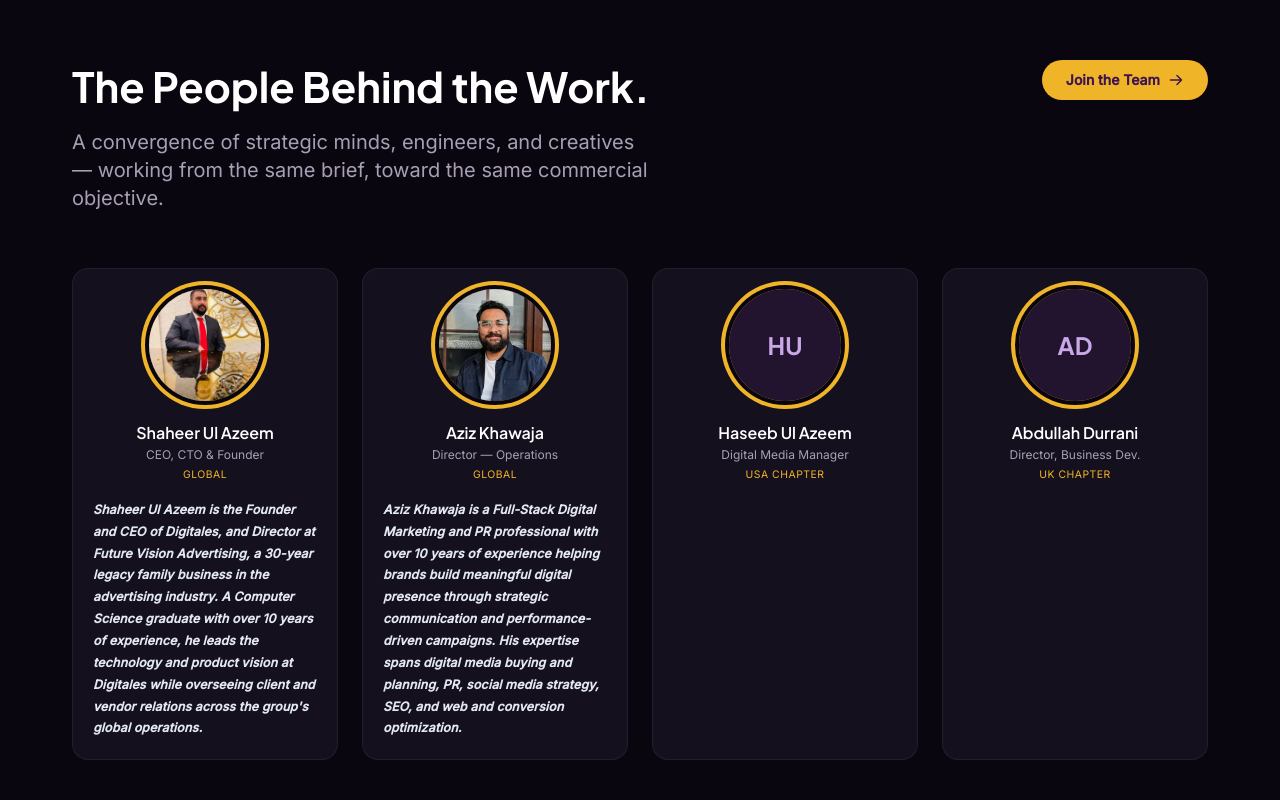
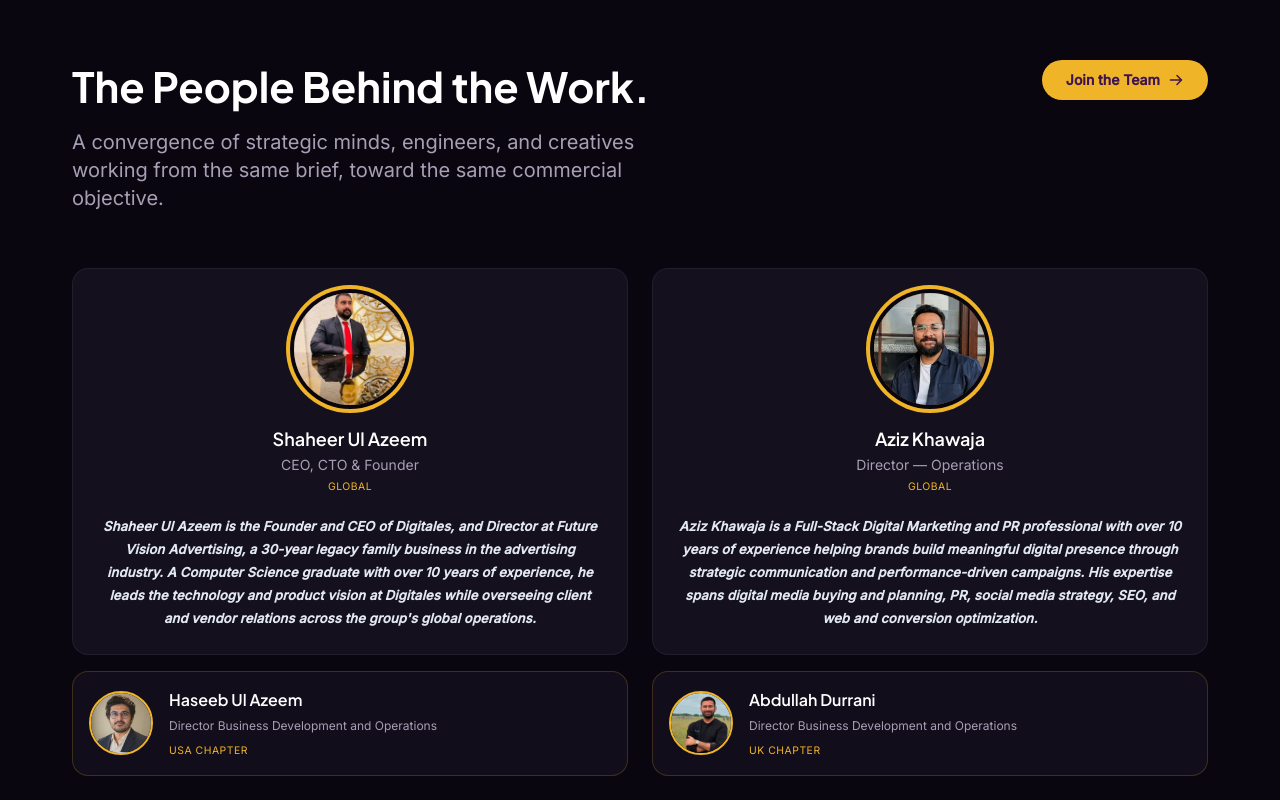
Before and after one commit to Ahmad236224/Digitales, a Next.js app: page /about in a window 1280 px wide. Shown: the part 2080-2880 px from the top of the page. Built offline with nearby package versions, Linux system fonts and the light colour scheme.

Commit message:
Upload images and adjust about

```diff
--- a/app/about/page.tsx
+++ b/app/about/page.tsx
@@ -6,6 +6,13 @@ import FinalCta from "@/components/home/FinalCta";
 import { TIMELINE, LEADERSHIP, TEAM } from "@/lib/site";
 import TeamMemberCard from "@/components/about/TeamMemberCard";
 
+type LeadershipMember = {
+  name: string;
+  title: string;
+  region: string;
+  image?: string;
+  bio?: string;
+};
 
 export const metadata: Metadata = {
   title: "About",
@@ -20,6 +27,12 @@ function initials(name: string) {
 }
 
 export default function AboutPage() {
+  const leadershipMembers = LEADERSHIP as readonly LeadershipMember[];
+  const leadershipColumns = [
+    { featured: leadershipMembers[0], supporting: leadershipMembers[2] },
+    { featured: leadershipMembers[1], supporting: leadershipMembers[3] },
+  ];
+
   return (
     <>
       {/* Hero — two column */}
@@ -110,7 +123,7 @@ export default function AboutPage() {
             <div>
               <h2 className="h2">The People Behind the Work.</h2>
               <p className="mt-4 max-w-xl lede">
-                A convergence of strategic minds, engineers, and creatives —
+                A convergence of strategic minds, engineers, and creatives
                 working from the same brief, toward the same commercial objective.
               </p>
             </div>
@@ -118,28 +131,56 @@ export default function AboutPage() {
           </div>
 
           {/* Leadership avatars */}
-          <div className="mt-14 grid grid-cols-1 gap-6 sm:grid-cols-2 lg:grid-cols-4">
-            {LEADERSHIP.map((m) => (
-              <div key={m.name} className="group relative overflow-hidden rounded-card border border-white/[0.06] bg-[#15101E] p-5 text-center transition-all duration-300 ease-in-out hover:-translate-y-2 hover:bg-transparent hover:backdrop-blur-sm hover:border-white/20 hover:shadow-card-hover">
-                {"image" in m && m.image ? (
+          <div className="mt-14 grid grid-cols-1 gap-6 lg:grid-cols-2">
+            {leadershipColumns.map(({ featured, supporting }) => (
+              <div key={featured.name} className="flex min-w-0 flex-col gap-4">
+                <div className="group relative overflow-hidden rounded-card border border-white/[0.06] bg-[#15101E] p-6 text-center transition-all duration-300 ease-in-out hover:-translate-y-2 hover:bg-transparent hover:backdrop-blur-sm hover:border-white/20 hover:shadow-card-hover">
+                  {featured.image ? (
                     <div className="mx-auto h-28 w-28 overflow-hidden rounded-full bg-purple/15 ring-4 ring-gold ring-offset-4 ring-offset-night transition-transform duration-300 ease-in-out group-hover:scale-105">
                       {/* eslint-disable-next-line @next/next/no-img-element */}
                       <img
-                      src={m.image}
-                      alt={m.name}
+                        src={featured.image}
+                        alt={featured.name}
                         className="h-full w-full object-cover"
                       />
                     </div>
                   ) : (
                     <div className="mx-auto grid h-28 w-28 place-items-center rounded-full bg-purple/15 font-display text-2xl font-bold text-purple-link ring-4 ring-gold ring-offset-4 ring-offset-night transition-transform duration-300 ease-in-out group-hover:scale-105">
-                    {initials(m.name)}
+                      {initials(featured.name)}
                     </div>
                   )}
-                <p className="mt-5 font-display text-base font-semibold text-white break-words">{m.name}</p>
-                <p className="mt-0.5 font-body text-xs text-muted break-words">{m.title}</p>
-                <p className="mt-1 font-body text-[0.65rem] uppercase tracking-wider text-gold">{m.region}</p>
-                {"bio" in m && m.bio && (
-                  <p className="mt-4 text-left font-body text-[0.78rem] font-bold italic leading-[1.75] tracking-[0.01em] text-slate-200">{m.bio}</p>
+                  <p className="mt-5 font-display text-lg font-semibold text-white break-words">{featured.name}</p>
+                  <p className="mt-0.5 font-body text-sm text-muted break-words">{featured.title}</p>
+                  <p className="mt-1 font-body text-[0.65rem] uppercase tracking-wider text-gold">{featured.region}</p>
+                  {featured.bio && (
+                    <p className="mt-5 text-center font-body text-[0.82rem] font-bold italic leading-[1.75] tracking-[0.01em] text-slate-200">{featured.bio}</p>
+                  )}
+                </div>
+
+                {supporting && (
+                  <div className="group relative overflow-hidden rounded-card border border-gold/20 bg-[#15101E]/80 p-4 transition-all duration-300 ease-in-out hover:-translate-y-1 hover:bg-transparent hover:backdrop-blur-sm hover:border-gold/50 hover:shadow-card-hover">
+                    <div className="flex items-center gap-4">
+                      {supporting.image ? (
+                        <div className="h-16 w-16 shrink-0 overflow-hidden rounded-full border-2 border-gold bg-purple/15 transition-transform duration-300 ease-in-out group-hover:scale-105">
+                          {/* eslint-disable-next-line @next/next/no-img-element */}
+                          <img
+                            src={supporting.image}
+                            alt={supporting.name}
+                            className="h-full w-full object-cover"
+                          />
+                        </div>
+                      ) : (
+                        <div className="grid h-16 w-16 shrink-0 place-items-center rounded-full bg-purple/15 font-display text-base font-bold text-purple-link transition-transform duration-300 ease-in-out group-hover:scale-105">
+                          {initials(supporting.name)}
+                        </div>
+                      )}
+                      <div className="min-w-0">
+                        <p className="font-display text-base font-semibold text-white break-words">{supporting.name}</p>
+                        <p className="mt-1 font-body text-xs leading-relaxed text-muted break-words">{supporting.title}</p>
+                        <p className="mt-2 font-body text-[0.65rem] uppercase tracking-wider text-gold">{supporting.region}</p>
+                      </div>
+                    </div>
+                  </div>
                 )}
               </div>
             ))}
--- a/lib/site.ts
+++ b/lib/site.ts
@@ -271,8 +271,18 @@ export const LEADERSHIP = [
     image: "/about/Aziz Khawaja.jpeg",
     bio: "Aziz Khawaja is a Full-Stack Digital Marketing and PR professional with over 10 years of experience helping brands build meaningful digital presence through strategic communication and performance-driven campaigns. His expertise spans digital media buying and planning, PR, social media strategy, SEO, and web and conversion optimization.",
   },
-  { name: "Haseeb Ul Azeem", title: "Digital Media Manager", region: "USA Chapter" },
-  { name: "Abdullah Durrani", title: "Director, Business Dev.", region: "UK Chapter" },
+  {
+    name: "Haseeb Ul Azeem",
+    title: "Director Business Development and Operations",
+    region: "USA Chapter",
+    image: "/about/Haseeb Ul Azeem.jpeg",
+  },
+  {
+    name: "Abdullah Durrani",
+    title: "Director Business Development and Operations",
+    region: "UK Chapter",
+    image: "/about/Abdullah Durrani.jpeg",
+  },
 ] as const;
 
 // ---- Full team by department ----
```
Also changed, not shown: public/about/Abdullah Durrani.jpeg (added), public/about/Haseeb Ul Azeem.jpeg (added). Lines whose indentation alone changed are shown as unchanged.
